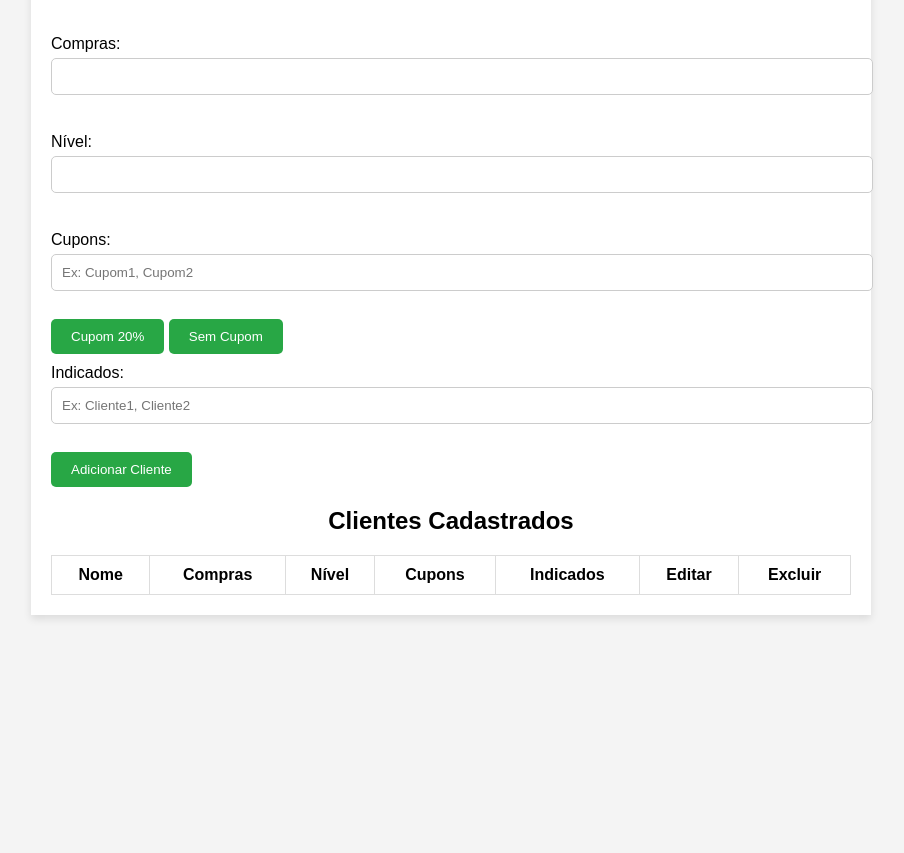
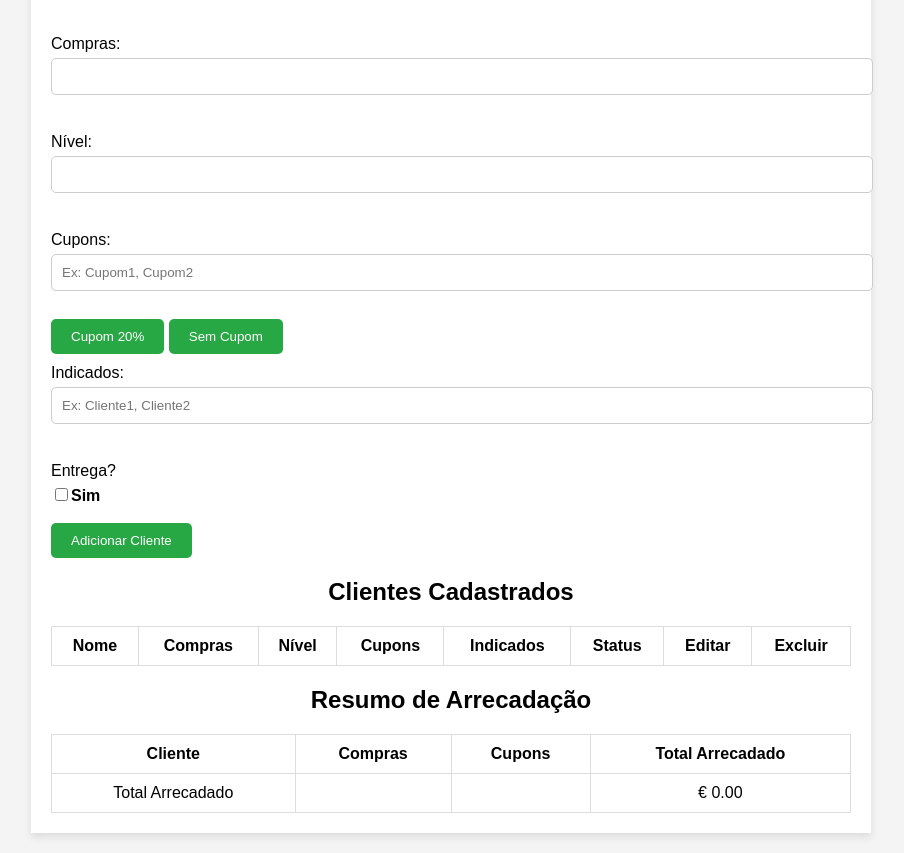
Before and after one commit to kanojogaaishiteru/cadastrodeclientesbolonopote, a plain HTML site: page index.html in a window 1280 px wide. Shown: the part 183-1036 px from the top of the page, without its empty margins (189-1093 px from the left). Before the commit the page ends 818 px from the top, so only its background shows below. Drawn offline with Linux system fonts and the light colour scheme.

Commit message:
Update index.html

```diff
--- a/index.html
+++ b/index.html
@@ -4,12 +4,14 @@
     <meta charset="UTF-8">
     <meta name="viewport" content="width=device-width, initial-scale=1.0">
     <title>Cadastro de Clientes</title>
+
+    <link rel="icon" href="assets/images/favicon.png" type="image/x-icon">
+    <link rel="stylesheet" href="https://cdnjs.cloudflare.com/ajax/libs/font-awesome/6.0.0-beta3/css/all.min.css">
     <link rel="stylesheet" href="assets/css/style.css">
-    <link rel="icon" href="images/favicon.png" type="image/x-icon">
 </head>
+
 <body>
     <div class="container">
-
         <h1>Cadastro de Clientes</h1>
 
         <form id="formCliente">
@@ -32,9 +34,10 @@
 
             <label for="indicados">Indicados:</label>
             <input type="text" id="indicados" placeholder="Ex: Cliente1, Cliente2"><br><br>
+<label for="entrega">Entrega?</label>
+<input type="checkbox" id="entrega" ><Strong>Sim</Strong><br/><br/>
 
             <button type="submit" id="submitButton">Adicionar Cliente</button>
-
         </form>
 
         <h2>Clientes Cadastrados</h2>
@@ -46,12 +49,31 @@
         <th>Nível</th>
         <th>Cupons</th>
         <th>Indicados</th>
+        <th>Status</th> <!-- NOVO -->
         <th>Editar</th>
         <th>Excluir</th>
     </tr>
 </thead>
+
             <tbody>
                 <!-- Clientes vão aparecer aqui -->
+            </tbody>
+        </table>
+
+        <h2>Resumo de Arrecadação</h2>
+        <table id="resumoArrecadacao" class="table">
+    <thead>
+        <tr>
+            <th>Cliente</th>
+            <th>Compras</th>
+            <th>Cupons</th>
+           <th>Total Arrecadado</th>
+
+
+        </tr>
+    </thead>
+    <tbody>
+        <!-- Os dados serão preenchidos dinamicamente com JavaScript -->
     </tbody>
 </table>
 
```
Lines whose indentation alone changed are shown as unchanged.
